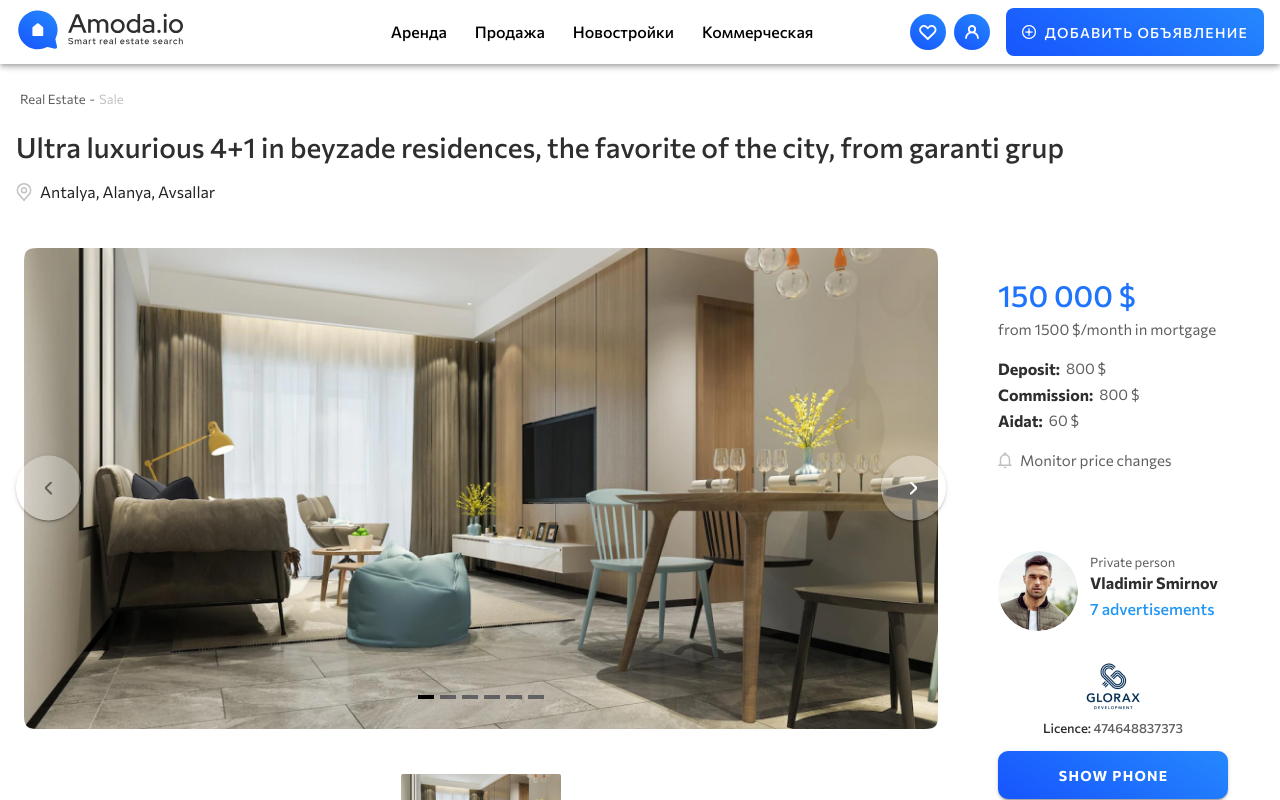
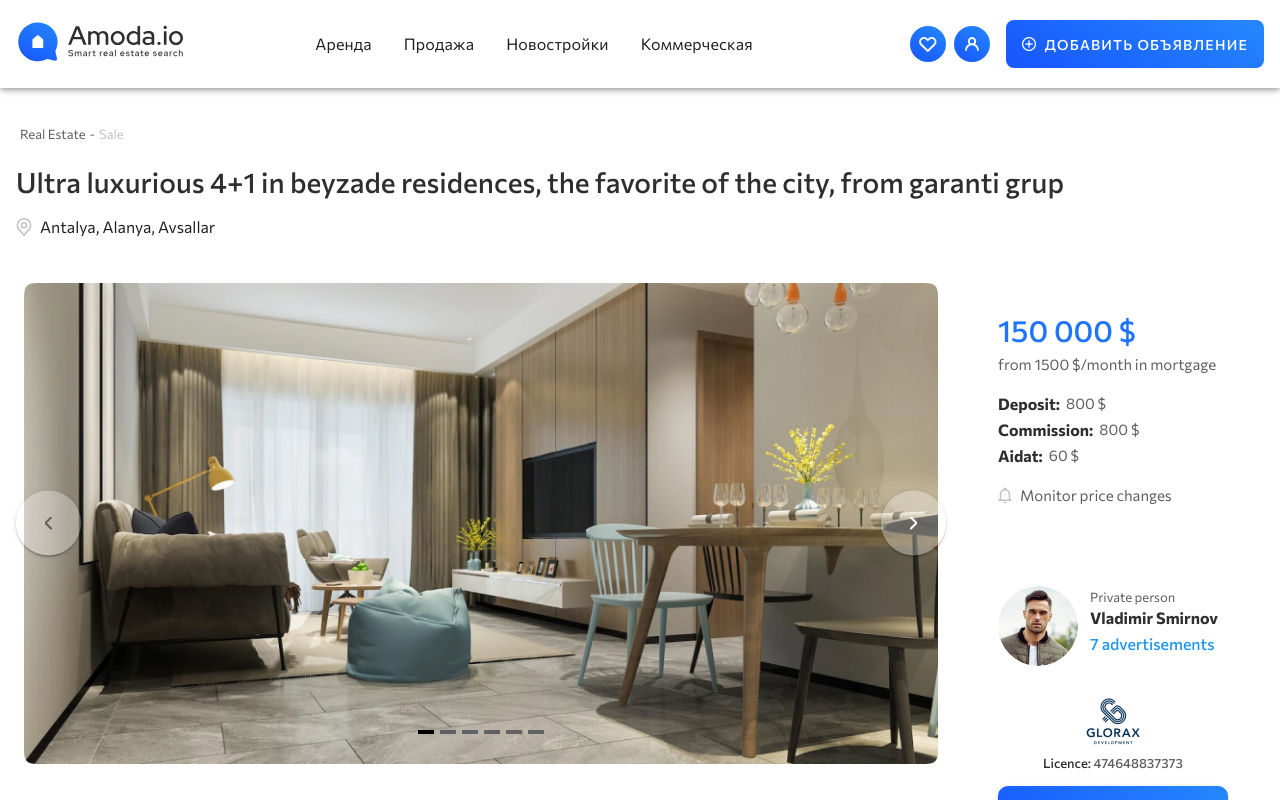
Before and after one commit to MaksBarabanshikov/amoda.io, a Vue app: page / in a window 1280 px wide. Shown: the top 800 px of the page. Built offline with nearby package versions, Linux system fonts and the light colour scheme.

Commit message:
adaptive header v1

```diff
--- a/package.json
+++ b/package.json
@@ -23,6 +23,7 @@
     "vuetify": "^3.0.4"
   },
   "devDependencies": {
+    "@mdi/font": "^7.1.96",
     "@vitejs/plugin-vue": "^4.0.0",
     "@vue/eslint-config-prettier": "^7.0.0",
     "eslint": "^8.29.0",
@@ -33,7 +34,8 @@
     "lint-staged": ">=10",
     "prettier": "^2.8.1",
     "sass": "^1.56.2",
-    "vite": "^4.0.0"
+    "vite": "^4.0.0",
+    "vite-plugin-vuetify": "^1.0.1"
   },
   "lint-staged": {
     "*.{js,vue}": [
--- a/src/App.vue
+++ b/src/App.vue
@@ -7,7 +7,7 @@
 <template>
   <v-app theme="">
     <v-header />
-    <v-main>
+    <v-main class="mt-1">
       <v-container>
         <my-breadcrumbs />
         <router-view></router-view>
@@ -46,8 +46,4 @@
     src: local('Commissioner'),
       url(./assets/fonts/Commissioner-ExtraBold.ttf) format('truetype');
   }
-
-  .v-main {
-    padding-top: 25px !important;
-  }
 </style>
--- a/src/components/header/HeaderButtons.vue
+++ b/src/components/header/HeaderButtons.vue
@@ -2,6 +2,9 @@
   import IconUser from '@/icons/iconUser.vue';
   import IconHeart from '@/icons/iconHeart.vue';
   import IconPlus from '@/icons/iconPlus.vue';
+  import { useDisplay } from 'vuetify';
+
+  const { mobile } = useDisplay();
 </script>
 
 <template>
@@ -10,13 +13,21 @@
       <IconHeart />
     </v-btn>
 
-    <v-btn class="primary-gradient me-4" icon size="36">
+    <v-btn class="primary-gradient me-md-4 me-2" icon size="36">
       <IconUser />
     </v-btn>
 
-    <v-btn class="primary-gradient text-white rounded-lg" height="48">
+    <v-btn
+      v-if="!mobile"
+      class="primary-gradient text-white rounded-lg"
+      height="48"
+    >
       <IconPlus class="me-2" />
       <span>Добавить объявление</span>
     </v-btn>
+
+    <v-btn v-if="mobile" class="primary-gradient" icon height="36" width="36">
+      <IconPlus />
+    </v-btn>
   </div>
 </template>
--- a/src/components/header/vHeader.vue
+++ b/src/components/header/vHeader.vue
@@ -3,16 +3,67 @@
   import VNav from '@/components/header/vNav.vue';
   import HeaderButtons from '@/components/header/HeaderButtons.vue';
   import { navItems } from '@/helper/index.js';
+  import { useDisplay } from 'vuetify';
+  import { ref } from 'vue';
+
+  const isOpen = ref(false);
+
+  const { mdAndUp, mobile } = useDisplay();
+
+  const changeIsOpen = () => (isOpen.value = !isOpen.value);
 </script>
 
 <template>
-  <header class="header py-4">
-    <v-app-bar class="bg-white">
-      <v-container class="grid grid-cols-12">
-        <v-logo class="header__logo col-span-2" />
-        <v-nav class="header__nav col-span-7" :items="navItems" />
-        <header-buttons class="col-span-3" />
-      </v-container>
-    </v-app-bar>
-  </header>
+  <v-navigation-drawer
+    v-if="mobile"
+    elevation="2"
+    v-model="isOpen"
+    sticky
+    border="none"
+  >
+    <v-list-item class="pt-2">
+      <v-logo />
+    </v-list-item>
+    <v-nav class="header__nav h-100" :items="navItems" block />
+  </v-navigation-drawer>
+  <v-app-bar class="bg-white header" height="88">
+    <v-container>
+      <v-row>
+        <v-col class="d-flex" sm="4" md="2">
+          <v-app-bar-nav-icon
+            class="me-2"
+            v-if="mobile"
+            icon="mdi-menu"
+            @click="changeIsOpen"
+          />
+          <v-logo />
+        </v-col>
+        <v-spacer />
+        <v-col v-if="mdAndUp" cols="6">
+          <v-nav class="header__nav h-100" :items="navItems" />
+        </v-col>
+        <v-col cols="4">
+          <header-buttons />
+        </v-col>
+      </v-row>
+    </v-container>
+  </v-app-bar>
 </template>
+
+<style lang="scss">
+  .header__nav {
+    @media (max-width: 1033px) {
+      .v-list-item-title {
+        font-size: 0.8rem !important;
+      }
+    }
+    @media (max-width: 1033px) {
+    }
+  }
+
+  .v-navigation-drawer {
+    &__content {
+      background: #fff;
+    }
+  }
+</style>
--- a/src/components/header/vNav.vue
+++ b/src/components/header/vNav.vue
@@ -4,11 +4,7 @@
   });
 </script>
 <template>
-  <nav>
-    <ul class="flex align-center justify-center ma-auto h-100">
-      <li class="ml-7" v-for="item in items" :key="item">
-        <a href="#">{{ item }}</a>
-      </li>
-    </ul>
-  </nav>
+  <v-list class="d-md-flex justify-center pa-0">
+    <v-list-item v-for="item in items" link :key="item" :title="item" rounded />
+  </v-list>
 </template>
--- a/src/main.js
+++ b/src/main.js
@@ -7,9 +7,9 @@ import './style.scss';
 import 'vue3-carousel/dist/carousel.css';
 
 import 'vuetify/styles';
+import '@mdi/font/css/materialdesignicons.min.css';
 import { createVuetify } from 'vuetify';
-import * as components from 'vuetify/components';
-import * as directives from 'vuetify/directives';
+import { aliases, mdi } from 'vuetify/iconsets/mdi';
 
 const router = createRouter({
   history: createWebHistory(),
@@ -20,8 +20,16 @@ const router = createRouter({
 });
 
 const vuetify = createVuetify({
-  components,
-  directives,
+  display: {
+    mobileBreakpoint: 'md',
+  },
+  icons: {
+    defaultSet: 'mdi',
+    aliases,
+    sets: {
+      mdi,
+    },
+  },
 });
 
 const app = createApp(App);
--- a/vite.config.js
+++ b/vite.config.js
@@ -2,11 +2,12 @@ import { fileURLToPath, URL } from 'node:url';
 
 import { defineConfig } from 'vite';
 import vue from '@vitejs/plugin-vue';
+import vuetify from 'vite-plugin-vuetify';
 import eslintPlugin from 'vite-plugin-eslint';
 
 // https://vitejs.dev/config/
 export default defineConfig({
-  plugins: [vue(), eslintPlugin()],
+  plugins: [vue(), vuetify(), eslintPlugin()],
   resolve: {
     alias: {
       '@': fileURLToPath(new URL('./src', import.meta.url)),
```
Also changed, not shown: 1 other file (tests, documents, lock files or other folders).
